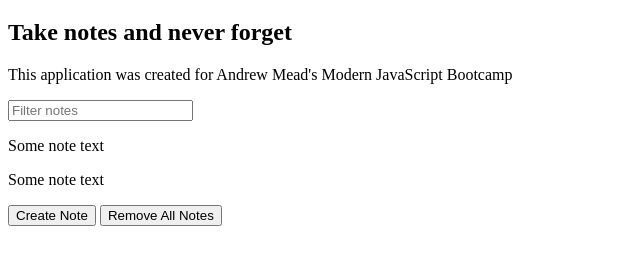
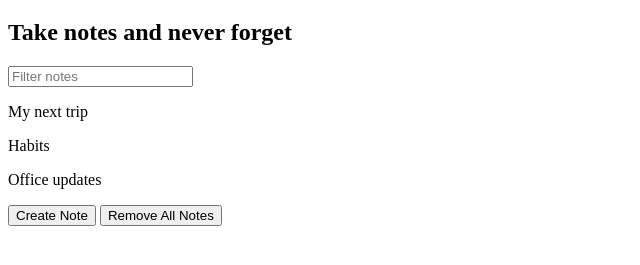
Before and after one commit to GK-Hynes/js-bootcamp, a plain HTML site: page notes-app/index.html in a window 1280 px wide. Shown: the part 61-326 px from the top of the page, without its empty margins (0-640 px from the left). Drawn offline with Linux system fonts and the light colour scheme.

Commit message:
Add ability to filter notes to notes app

```diff
--- a/notes-app/index.html
+++ b/notes-app/index.html
@@ -11,11 +11,8 @@
 <body>
   <h1>Notes App</h1>
   <h2>Take notes and never forget</h2>
-  <p>This application was created for Andrew Mead's Modern JavaScript Bootcamp</p>
   <input id="search-text" type="text" placeholder="Filter notes" autocomplete="off">
-  <p class="note">Some note text</p>
-  <p class="note">Some note text</p>
-
+  <div id="notes"></div>
   <button id="create-note">Create Note</button>
   <button id="remove-all">Remove All Notes</button>
 
--- a/notes-app/notes-app.js
+++ b/notes-app/notes-app.js
@@ -13,6 +13,26 @@ const notes = [
   }
 ];
 
+const filters = {
+  searchText: ""
+};
+
+const renderNotes = function(notes, filters) {
+  const filteredNotes = notes.filter(function(note) {
+    return note.title.toLowerCase().includes(filters.searchText.toLowerCase());
+  });
+
+  document.querySelector("#notes").innerHTML = "";
+
+  filteredNotes.forEach(function(note) {
+    const noteElement = document.createElement("p");
+    noteElement.textContent = note.title;
+    document.querySelector("#notes").appendChild(noteElement);
+  });
+};
+
+renderNotes(notes, filters);
+
 document.querySelector("#create-note").addEventListener("click", function(e) {
   e.target.textContent = "Clicked";
 });
@@ -24,5 +44,6 @@ document.querySelector("#remove-all").addEventListener("click", function() {
 });
 
 document.querySelector("#search-text").addEventListener("input", function(e) {
-  console.log(e.target.value);
+  filters.searchText = e.target.value;
+  renderNotes(notes, filters);
 });
```
